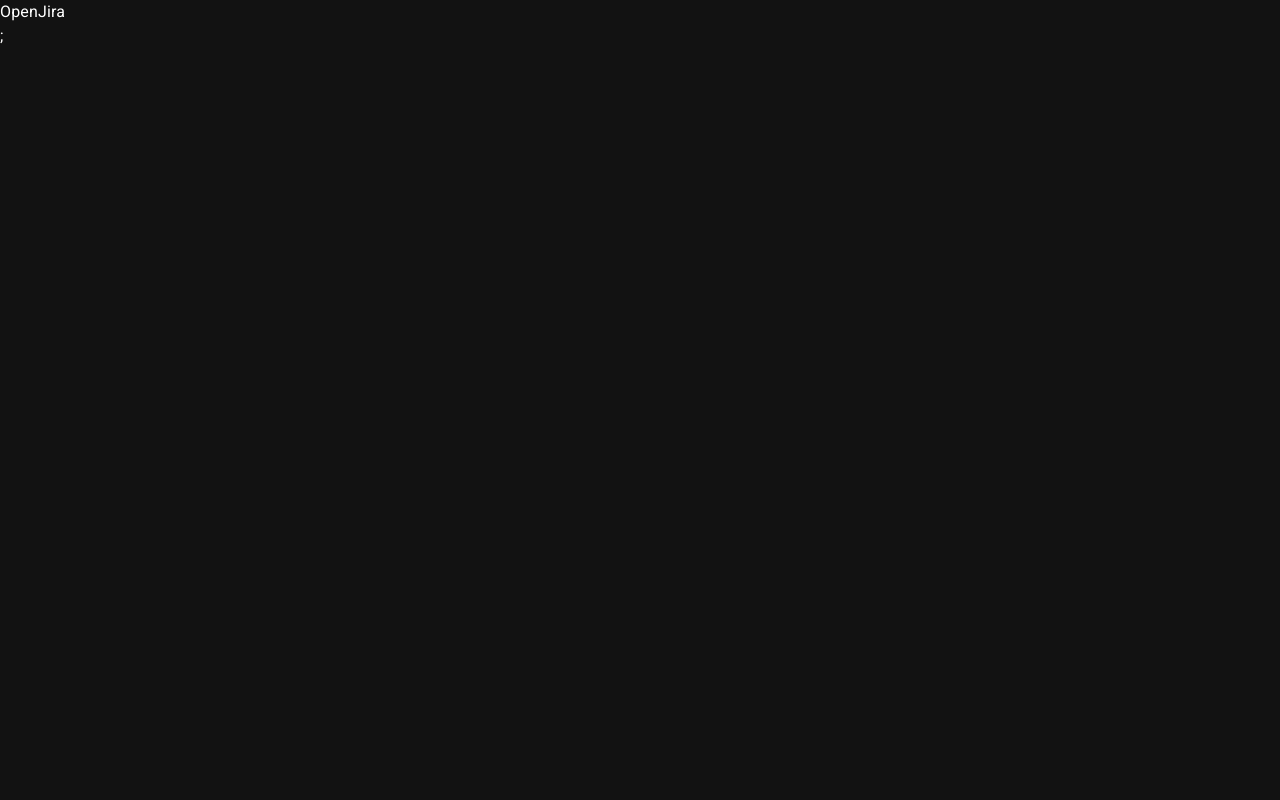
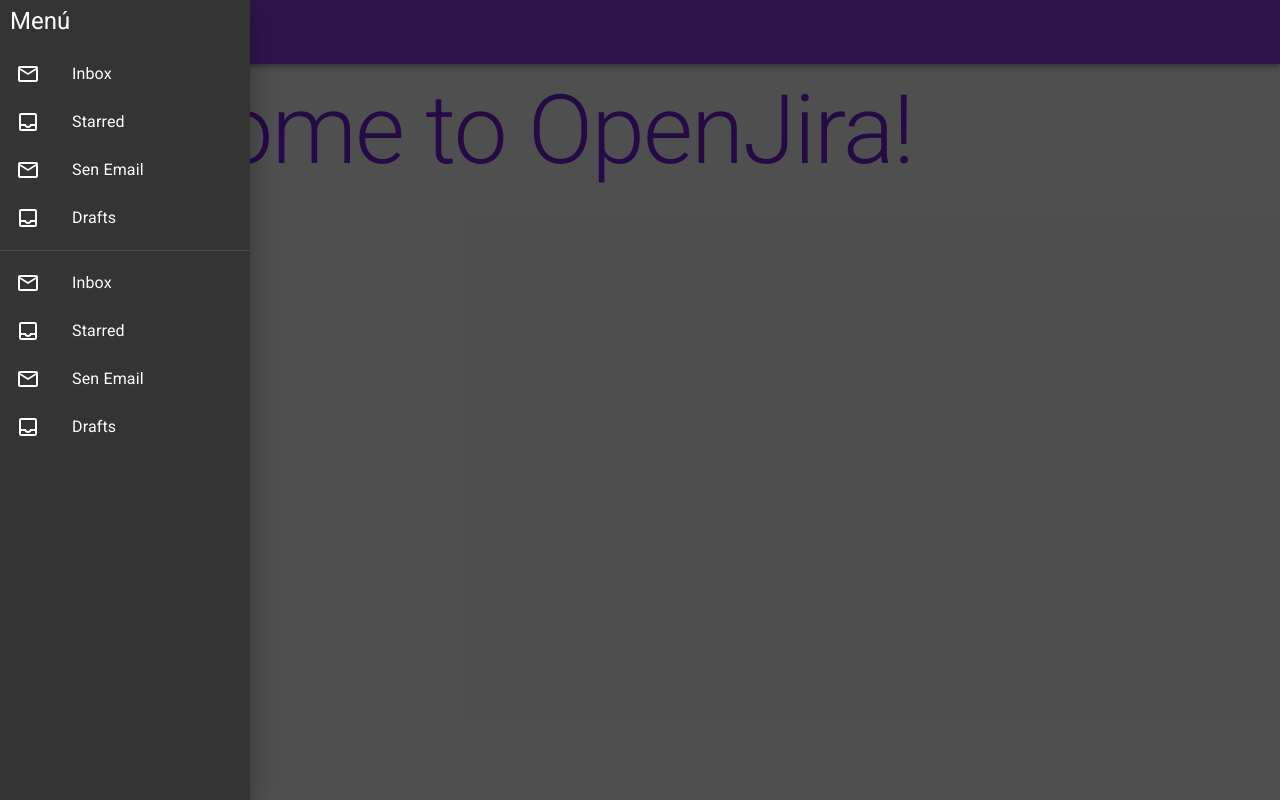
Before and after one commit to m4x1-VF/open-jira, a Next.js app: page / in a window 1280 px wide. Built offline with nearby package versions, Linux system fonts and the light colour scheme.

Commit message:
creación de componentes Navbar, Sidebar y Layout

```diff
--- /dev/null
+++ b/components/layouts/Layout.tsx
@@ -0,0 +1,21 @@
+import { FC } from "react";
+import Head from "next/head";
+import { Box } from "@mui/material";
+import { Navbar, Sidebar } from "../ui";
+
+interface Props {
+  title?: string;
+}
+
+export const Layout: FC<Props> = ({ title = "OpenJira", children }) => {
+  return (
+    <Box sx={{ flexFlow: 1 }}>
+      <Head>
+        <title>{title}</title>
+      </Head>
+      <Navbar />
+      <Sidebar />
+      <Box sx={{ padding: "10px 20px" }}>{children}</Box>
+    </Box>
+  );
+};
--- /dev/null
+++ b/components/layouts/index.ts
@@ -0,0 +1 @@
+export * from "./Layout";
--- /dev/null
+++ b/components/ui/Navbar.tsx
@@ -0,0 +1,15 @@
+import { AppBar, IconButton, Toolbar, Typography } from "@mui/material";
+import MenuOutlinedIcon from "@mui/icons-material/MenuOutlined";
+
+export const Navbar = () => {
+  return (
+    <AppBar position="sticky">
+      <Toolbar>
+        <IconButton size="large" edge="start">
+          <MenuOutlinedIcon />
+        </IconButton>
+        <Typography variant="h6">OpenJira</Typography>
+      </Toolbar>
+    </AppBar>
+  );
+};
--- /dev/null
+++ b/components/ui/Sidebar.tsx
@@ -0,0 +1,47 @@
+import {
+  Box,
+  Divider,
+  Drawer,
+  List,
+  ListItem,
+  ListItemIcon,
+  ListItemText,
+  Typography,
+} from "@mui/material";
+import InboxOutlinedIcon from "@mui/icons-material/InboxOutlined";
+import EmailOutlinedIcon from "@mui/icons-material/EmailOutlined";
+
+const menuItems = ["Inbox", "Starred", "Sen Email", "Drafts"];
+
+export const Sidebar = () => {
+  return (
+    <Drawer anchor="left" open={true} onClose={() => console.log("closed")}>
+      <Box sx={{ width: 250 }}>
+        <Box sx={{ padding: "5px 10px" }}>
+          <Typography variant="h5">Menú</Typography>
+        </Box>
+        <List>
+          {menuItems.map((text, index) => (
+            <ListItem button key={text}>
+              <ListItemIcon>
+                {index % 2 ? <InboxOutlinedIcon /> : <EmailOutlinedIcon />}
+              </ListItemIcon>
+              <ListItemText primary={text} />
+            </ListItem>
+          ))}
+        </List>
+        <Divider />
+        <List>
+          {menuItems.map((text, index) => (
+            <ListItem button key={text}>
+              <ListItemIcon>
+                {index % 2 ? <InboxOutlinedIcon /> : <EmailOutlinedIcon />}
+              </ListItemIcon>
+              <ListItemText primary={text} />
+            </ListItem>
+          ))}
+        </List>
+      </Box>
+    </Drawer>
+  );
+};
--- /dev/null
+++ b/components/ui/index.ts
@@ -0,0 +1,2 @@
+export * from "./Navbar";
+export * from "./Sidebar";
--- a/pages/_app.tsx
+++ b/pages/_app.tsx
@@ -1,18 +1,13 @@
 import "@/styles/globals.css";
 import type { AppProps } from "next/app";
 import { createTheme, CssBaseline, ThemeProvider } from "@mui/material";
-
-const basicTheme = createTheme({
-  palette: {
-    mode: "dark",
-  },
-});
+import { darkTheme, lightTheme } from "@/themes";
 
 export default function App({ Component, pageProps }: AppProps) {
   return (
-    <ThemeProvider theme={basicTheme}>
+    <ThemeProvider theme={darkTheme}>
       <CssBaseline />
-      <Component {...pageProps} />;
+      <Component {...pageProps} />
     </ThemeProvider>
   );
 }
--- a/pages/index.tsx
+++ b/pages/index.tsx
@@ -1,3 +1,12 @@
+import { Layout } from "@/components/layouts";
+import { Typography } from "@mui/material";
+
 export default function HomePage() {
-  return <h1>OpenJira</h1>;
+  return (
+    <Layout>
+      <Typography variant="h1" color="primary">
+        Welcome to OpenJira!
+      </Typography>
+    </Layout>
+  );
 }
--- /dev/null
+++ b/themes/dark-theme.ts
@@ -0,0 +1,30 @@
+import { createTheme } from "@mui/material";
+import { grey, red } from "@mui/material/colors";
+
+export const darkTheme = createTheme({
+  palette: {
+    mode: "dark",
+    background: {
+      default: grey[500],
+    },
+    primary: {
+      main: "#4a148c",
+    },
+    secondary: {
+      main: "#19857b",
+    },
+    error: {
+      main: red.A400,
+    },
+  },
+  components: {
+    MuiAppBar: {
+      defaultProps: {},
+      styleOverrides: {
+        root: {
+          backgroundColor: "#4a148c",
+        },
+      },
+    },
+  },
+});
--- /dev/null
+++ b/themes/index.ts
@@ -0,0 +1,2 @@
+export * from "./light-theme";
+export * from "./dark-theme";
--- /dev/null
+++ b/themes/light-theme.ts
@@ -0,0 +1,22 @@
+import { createTheme } from "@mui/material";
+import { red } from "@mui/material/colors";
+
+export const lightTheme = createTheme({
+  palette: {
+    mode: "light",
+    secondary: {
+      main: "#19857b",
+    },
+    error: {
+      main: red.A400,
+    },
+  },
+  components: {
+    MuiAppBar: {
+      defaultProps: {
+        elevation: 0,
+      },
+      styleOverrides: {},
+    },
+  },
+});
```
